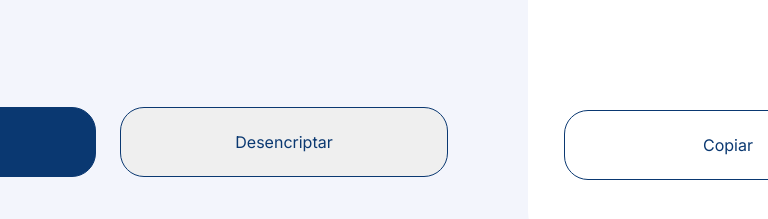
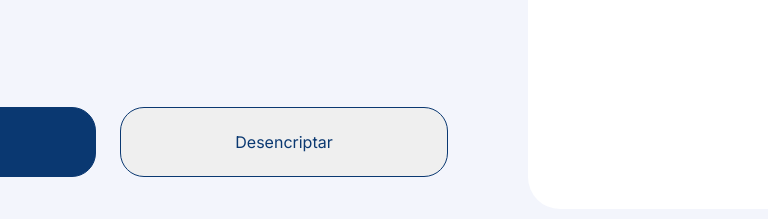
Before and after one commit to RichardFelic/encriptador-de-texto, a plain HTML site: page index.html in a window 1280 px wide. Shown: the part 893-1112 px from the top of the page, 512-1280 px from the left. Drawn offline with Linux system fonts and the light colour scheme.

Commit message:
Arreglo copiarButton y title

```diff
--- a/index.html
+++ b/index.html
@@ -3,7 +3,7 @@
 <head>
     <meta charset="UTF-8">
     <meta name="viewport" content="width=device-width, initial-scale=1.0">
-    <title>Document</title>
+    <title>Encriptador Alura</title>
     <link rel="stylesheet" href="style.css">
 </head>
 <body>
@@ -43,7 +43,8 @@
                     <span>Ningún mensaje fue encontrado</span>
                     <p>Ingresa el texto que desees encriptar o desencriptar.</p>
                 </div>
-                <button id="copiar-btn" onclick="copiar()">Copiar</button>
+                <button id="copiarButton" onclick="copiar()" style="display: none;">Copiar</button>
+
             </div>
             <!--Print Texto-->
 
```
